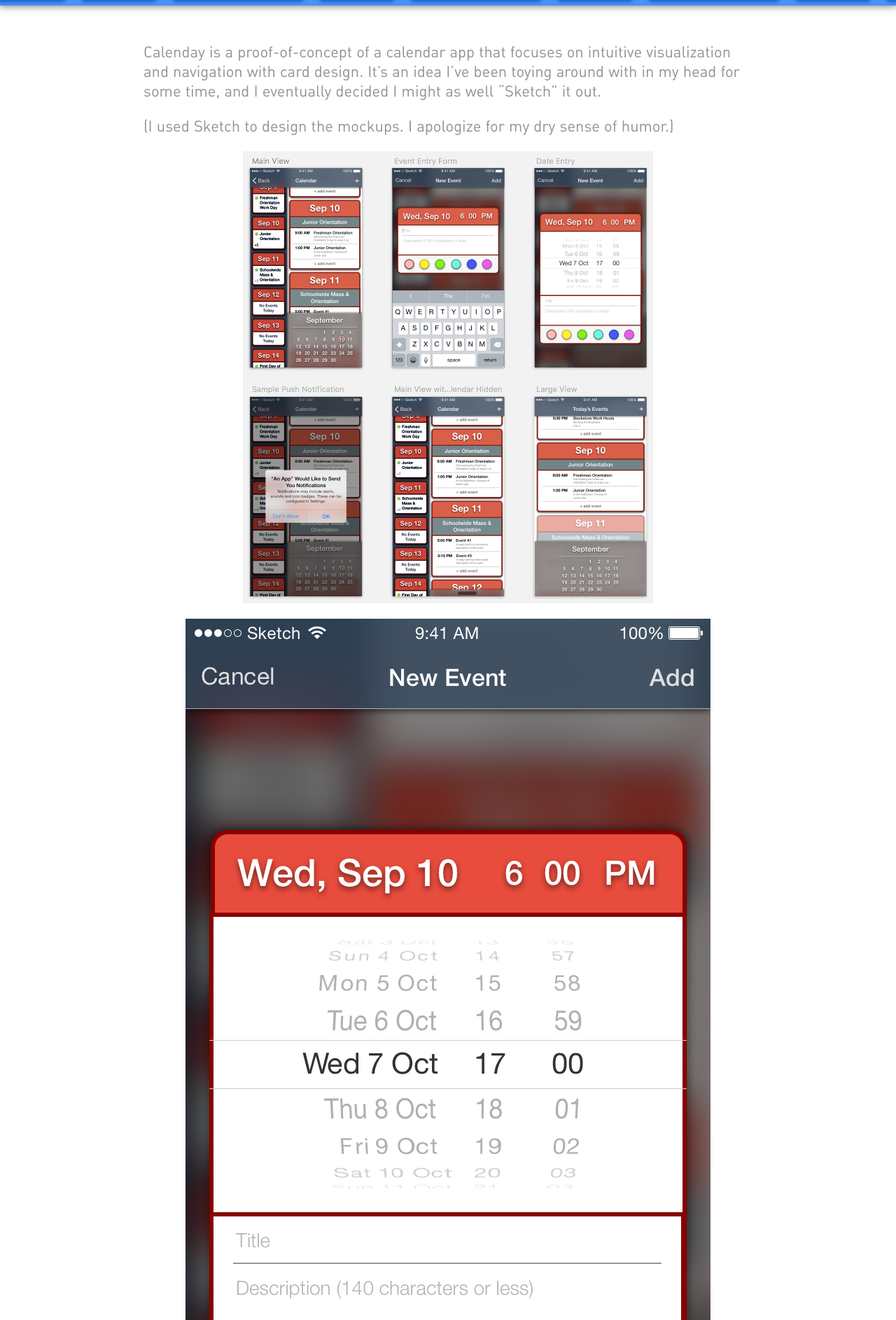
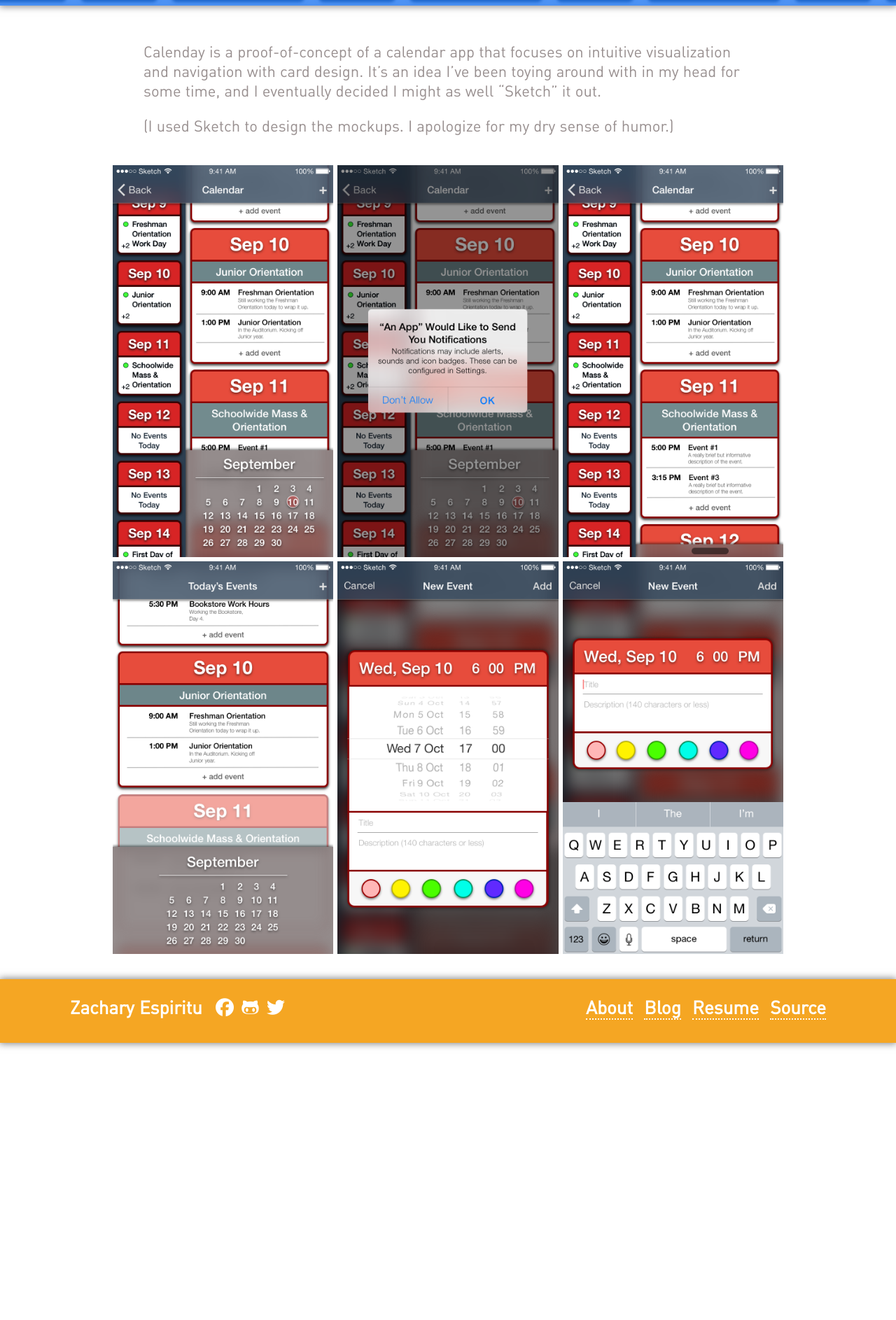
Before and after one commit to ZacharyEspiritu/zacharyespiritu.github.io, a Jekyll site: the page built from _designs/calenday-poc.markdown, in a window 1280 px wide. Shown: the part 450-2336 px from the top of the page at 70% size. Built offline with Jekyll 4.4.1, drawn with Linux system fonts in a browser that asks for light colours; nearby versions of some CDN libraries.

Commit message:
Add six-screenshot-grid for Calenday screenshots

```diff
--- a/_designs/calenday-poc.markdown
+++ b/_designs/calenday-poc.markdown
@@ -11,11 +11,11 @@ Calenday is a proof-of-concept of a calendar app that focuses on intuitive visua
 
 (I used Sketch to design the mockups. I apologize for my dry sense of humor.)
 
-<img src="/images/designs/calenday/calenday-designs.png" alt="Calenday mockups.">
-
-<img src="/images/designs/calenday/calenday-date-entry.png" alt="Calenday mockups.">
-<img src="/images/designs/calenday/calenday-event-creation.png" alt="Calenday mockups.">
-<img src="/images/designs/calenday/calenday-hidden-calendar-view.png" alt="Calenday mockups.">
-<img src="/images/designs/calenday/calenday-large-view.png" alt="Calenday mockups.">
-<img src="/images/designs/calenday/calenday-main-view.png" alt="Calenday mockups.">
-<img src="/images/designs/calenday/calenday-push-notification.png" alt="Calenday mockups.">
+<div class="six-screenshot-grid">
+    <img src="/images/designs/calenday/calenday-main-view.png" alt="Calenday app main view.">
+    <img src="/images/designs/calenday/calenday-push-notification.png" alt="Calenday app main view with sample push notification displaying.">
+    <img src="/images/designs/calenday/calenday-hidden-calendar-view.png" alt="Calenday app main view with the calendar hidden.">
+    <img src="/images/designs/calenday/calenday-large-view.png" alt="Calenday app large view.">
+    <img src="/images/designs/calenday/calenday-date-entry.png" alt="Calenday app date picker layout.">
+    <img src="/images/designs/calenday/calenday-event-creation.png" alt="Calenday app event creation screen.">
+</div>
--- a/_sass/styles.scss
+++ b/_sass/styles.scss
@@ -678,3 +678,36 @@ a.block-link {
     padding: 20px 40px;
   }
 }
+
+.six-screenshot-grid {
+  text-align: center;
+
+  img {
+    width: 32.5%;
+    display: inline;
+  }
+
+  @media (min-width: 980px) {
+    width: 970px;
+    margin-left: -50px;
+    padding-top: 20px;
+  }
+
+  @media (max-width: 979px) {
+    max-width: 970px;
+    margin-left: 0;
+    padding-top: 20px;
+  }
+
+  @media (max-width: 600px) {
+    img {
+      width: 49%;
+    }
+  }
+
+  @media (max-width: 390px) {
+    img {
+      width: 100%;
+    }
+  }
+}
```
Also changed, not shown: about.md (deleted, +0 -7 lines).
